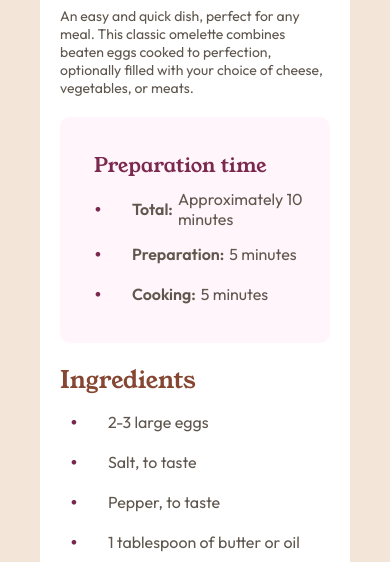
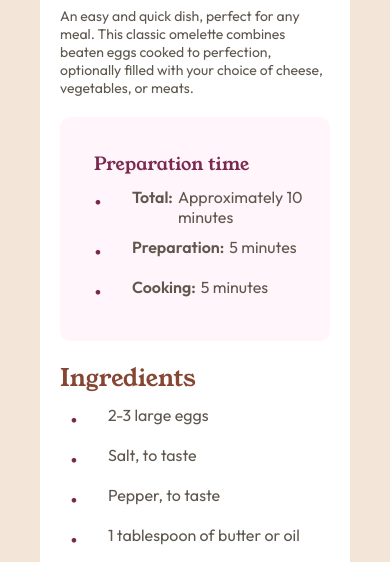
Before and after one commit to ZinThuAung-LAB/Recipe-Page-Frontend_Mentor, a plain HTML site: page index.html in a window 390 px wide. Shown: the part 264-826 px from the top of the page. Drawn offline with Linux system fonts and the light colour scheme.

Commit message:
fix preparation time flexibility on mobile

```diff
--- a/style.css
+++ b/style.css
@@ -63,7 +63,7 @@ h2 {
 
 h3 {
     color: var( --color-rose-800);
-    font-size: 20px;
+    font-size: 18px;
     margin: 10px;
 }
 
@@ -109,7 +109,7 @@ ul li {
   padding-left: 10px;
   gap: 5px;
   margin-bottom: 10px;
-  align-items: center;
+  align-items: flex-start;
 }
 
 ul li::before {
```
